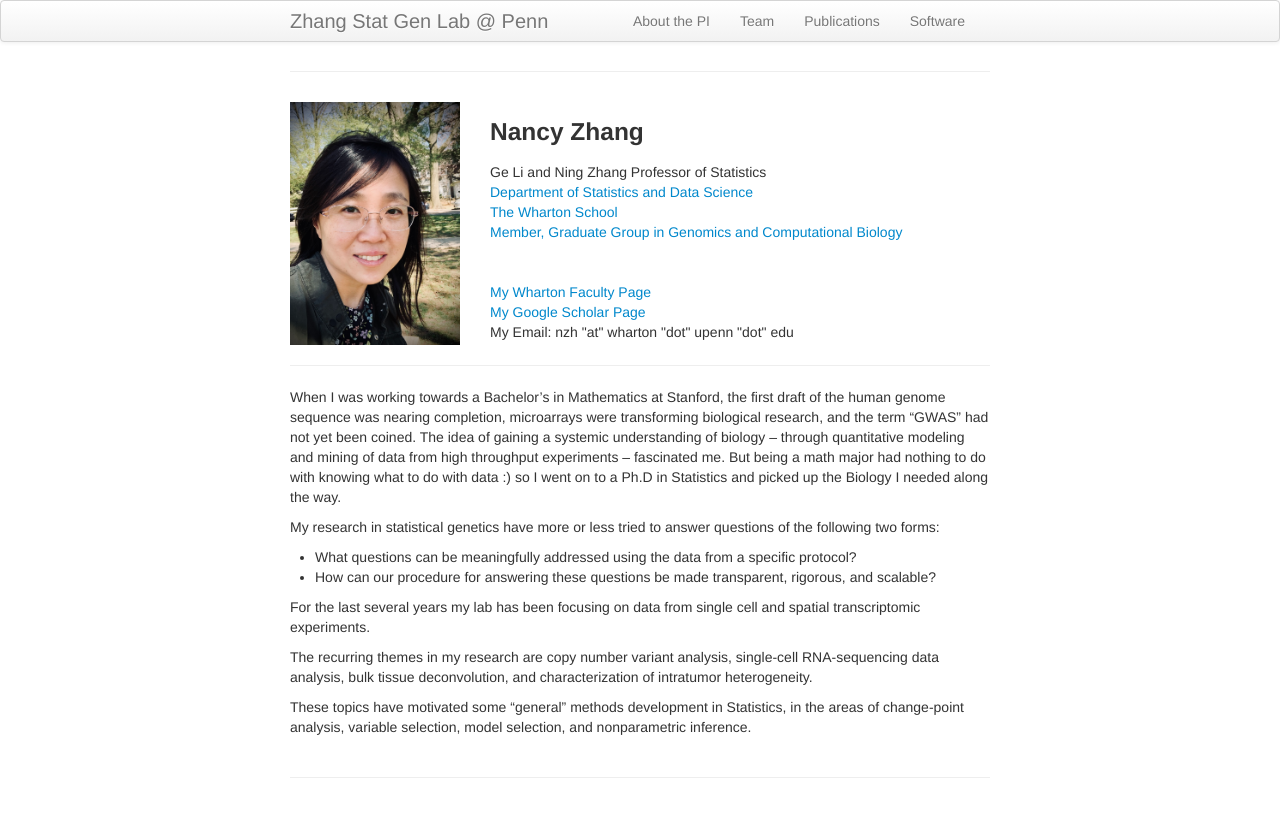
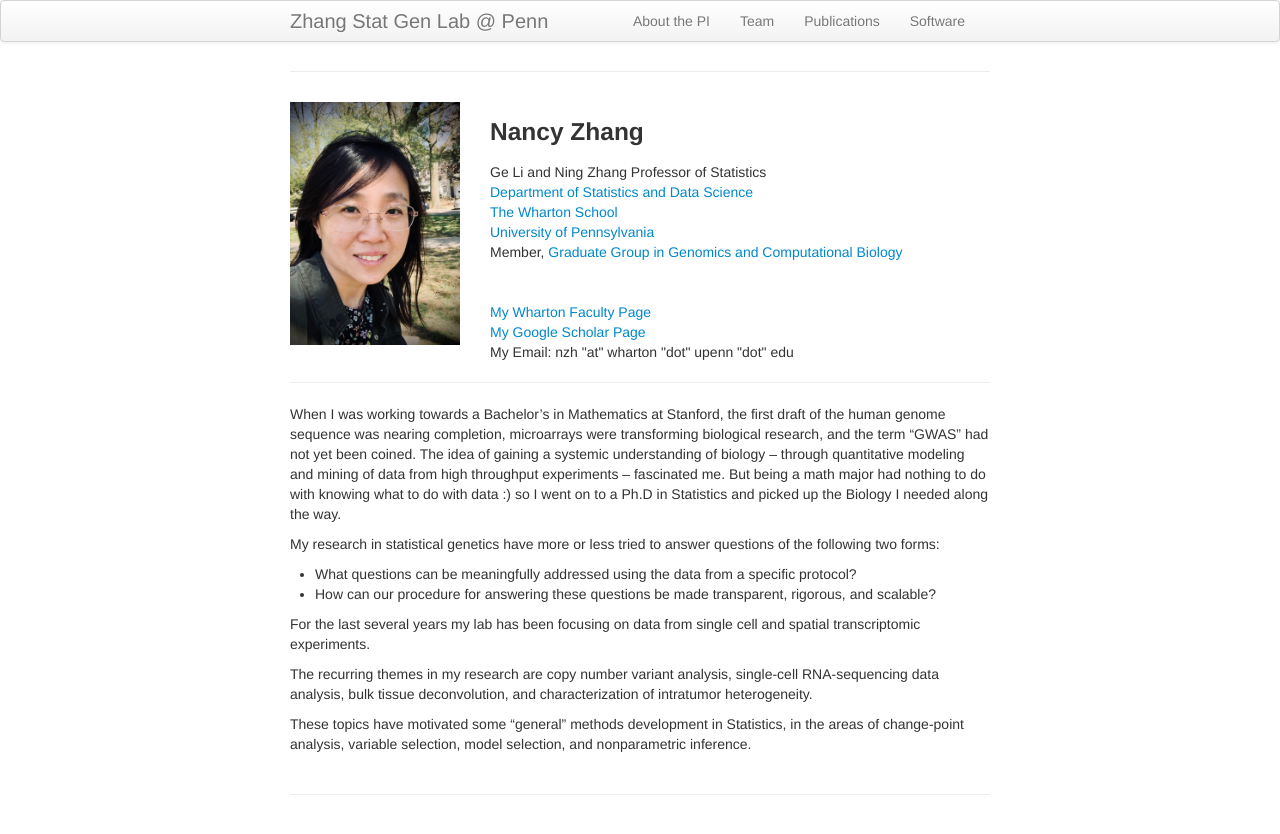
Before and after one commit to nzhanglab/nzhanglab.github.io, a Jekyll site: the page built from pages/pi.md, in a window 1280 px wide. Shown: the top 834 px of the page. Built offline with Jekyll 4.4.1, drawn with Linux system fonts in a browser that asks for light colours.

Commit message:
fixed PI page more

```diff
--- a/pages/pi.md
+++ b/pages/pi.md
@@ -20,7 +20,8 @@ description: About the PI
             Ge Li and Ning Zhang Professor of Statistics<br/>
             <a href="https://statistics.wharton.upenn.edu/">Department of Statistics and Data Science</a><br/>
             <a href="https://www.wharton.upenn.edu/">The Wharton School</a><br/>
-            <a href="https://www.med.upenn.edu/gcb/">Member, Graduate Group in Genomics and Computational Biology</a><br/>
+            <a href="https://www.upenn.edu/">University of Pennsylvania</a><br/>
+            Member, <a href="https://www.med.upenn.edu/gcb/">Graduate Group in Genomics and Computational Biology</a><br/>
 
 <br/><br/>
 
```
